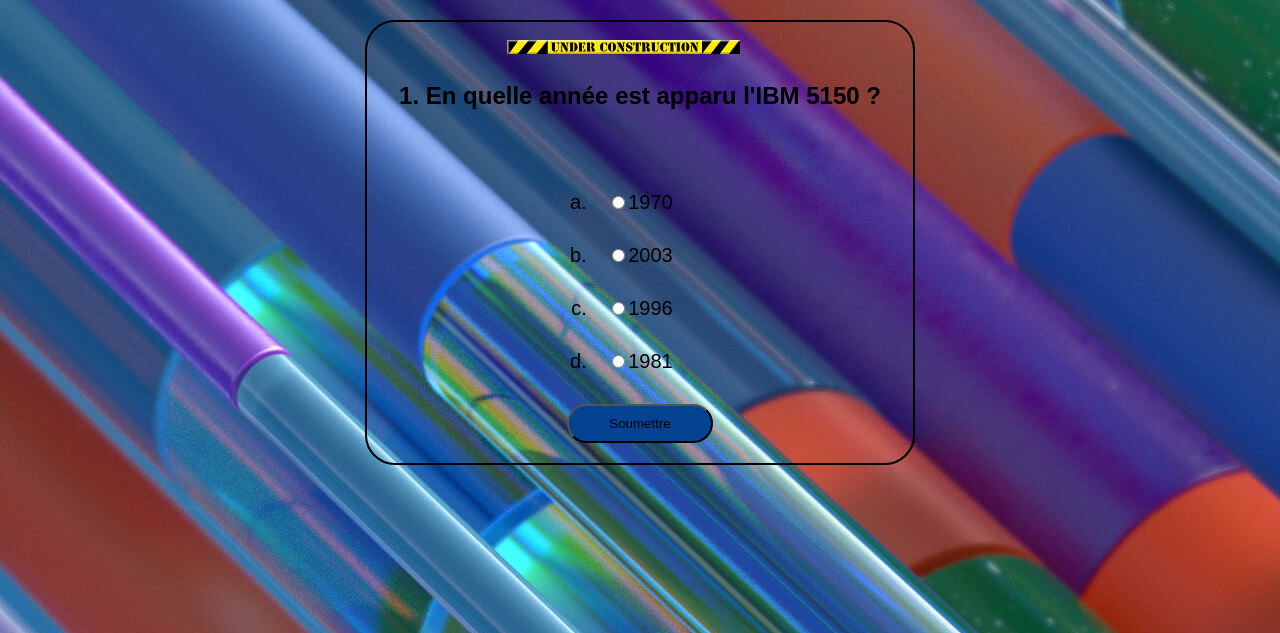
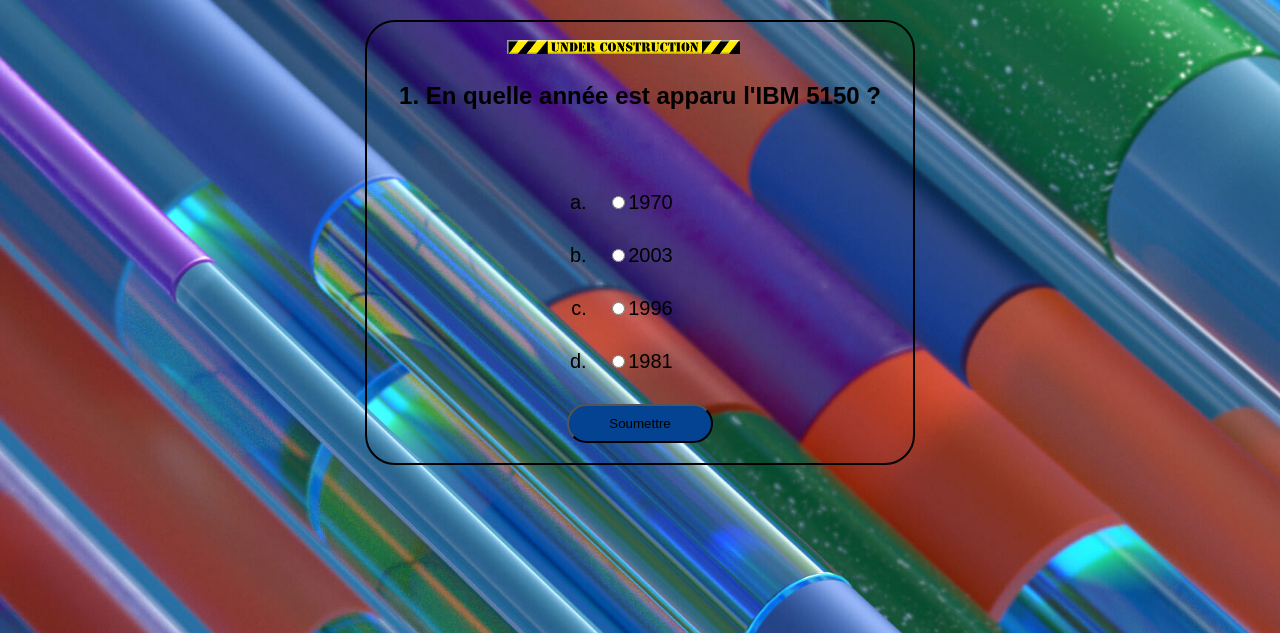
Before and after one commit to D-113CR/projet-conception-de-site-web-2023-ODANGIU-CRISTIAN-ANDREI, a plain HTML site: page index.html in a window 1280 px wide. Shown: the top 633 px of the page. Drawn offline with Linux system fonts and the light colour scheme.

Commit message:
rectification arrière-plan

```diff
--- a/css/styles.css
+++ b/css/styles.css
@@ -6,7 +6,7 @@ body {
     background-image: url("../img/Abstract\ Data.jpg");
     background-repeat: no-repeat;
     min-height: 100vh;
-    /* min-width: 100vh; */ /* Incorrect, devrait être "vw" pour la largeur de la fenêtre d'affichage */
+    background-size: cover;
     display: flex;
     align-items: center;
     justify-content: center;
@@ -80,7 +80,6 @@ h2 {
 }
 
 ol {
-    /* padding-bottom: -5px; */ /* Propriété incorrecte */
     padding: 0; /* Réinitialisation du padding */
 }
 
```
